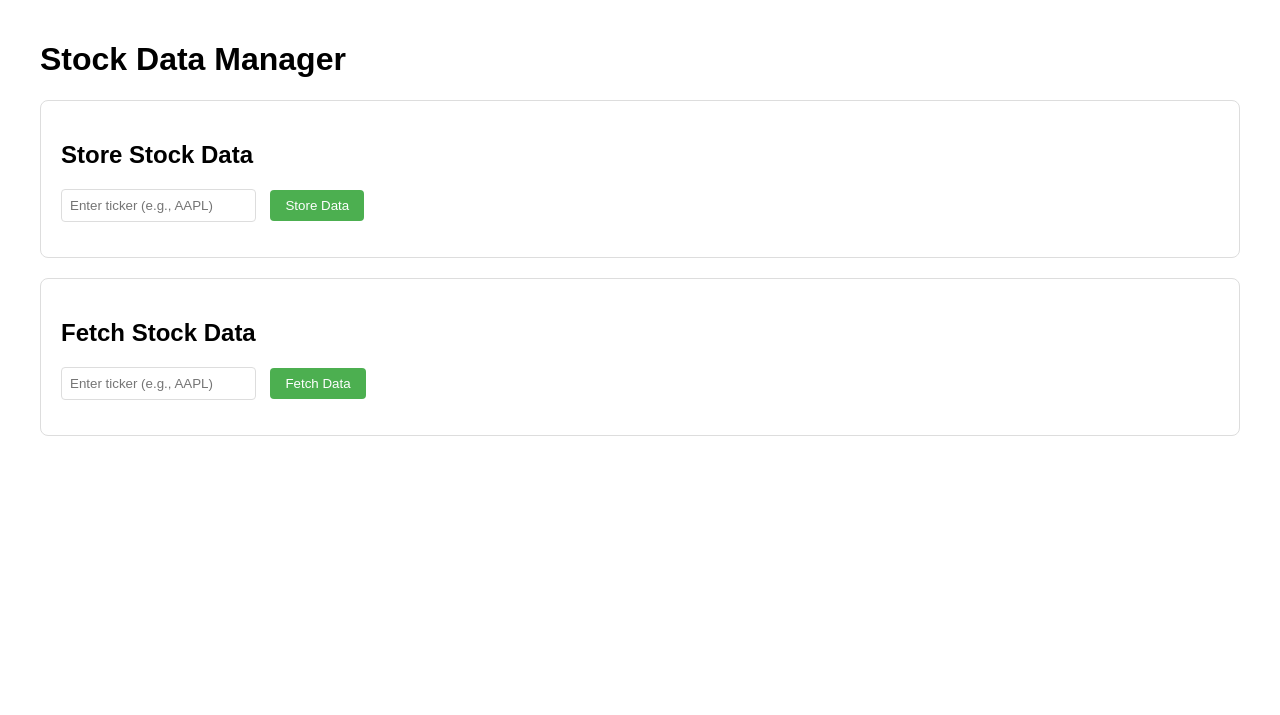
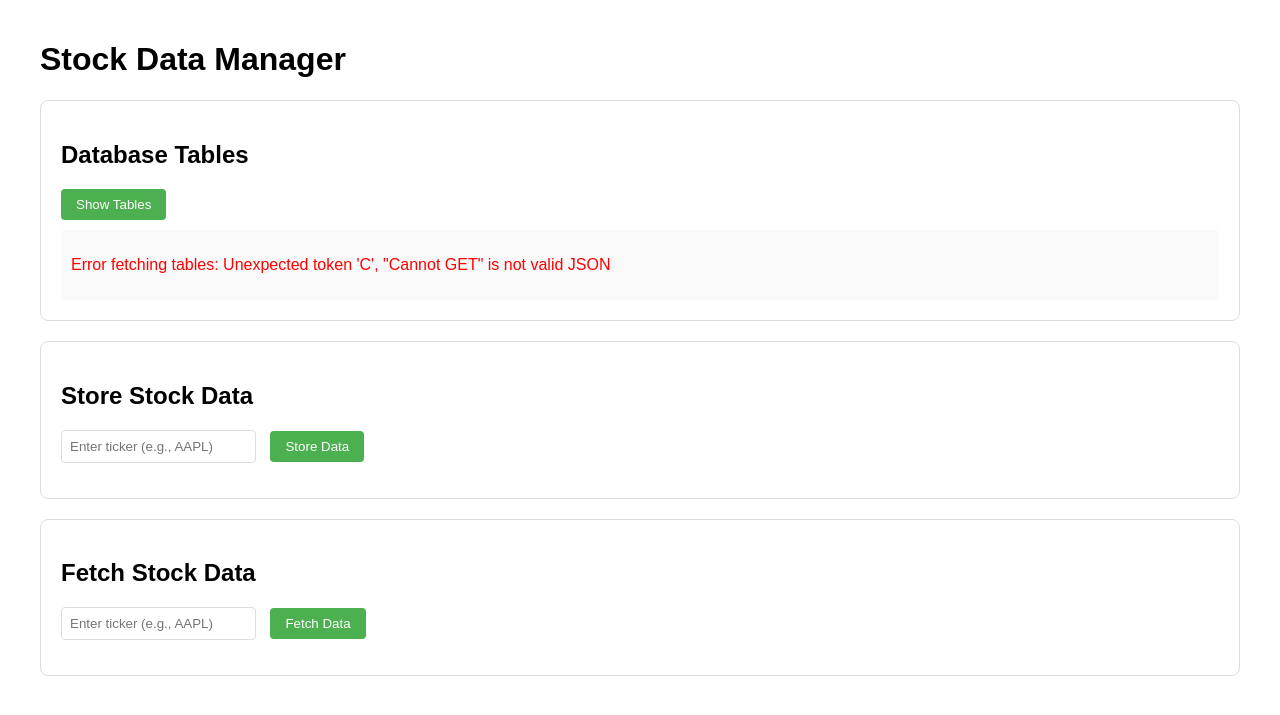
Before and after one commit to SDG223157/myapp, a Flask app: page /stocks in a window 1280 px wide. Shown: the top 715 px of the page. Run offline with Flask 3, Linux system fonts and the light colour scheme; parts of the project's set-up code (start-up, migrations or seed data) failed here and were passed over.

Commit message:
Your commit message here

```diff
--- a/app/templates/dataframes.html
+++ b/app/templates/dataframes.html
@@ -46,6 +46,7 @@
             border: none;
             border-radius: 4px;
             cursor: pointer;
+            margin-right: 10px;
         }
         button:hover {
             background-color: #45a049;
@@ -54,10 +55,29 @@
             color: red;
             margin-top: 10px;
         }
+        .table-list {
+            margin-top: 10px;
+            padding: 10px;
+            background-color: #f9f9f9;
+            border-radius: 4px;
+        }
+        .table-item {
+            margin: 5px 0;
+            padding: 5px;
+            background-color: #fff;
+            border: 1px solid #ddd;
+            border-radius: 4px;
+        }
     </style>
 </head>
 <body>
     <h1>Stock Data Manager</h1>
+
+    <div class="card">
+        <h2>Database Tables</h2>
+        <button onclick="showDatabaseTables()">Show Tables</button>
+        <div id="tablesList" class="table-list"></div>
+    </div>
 
     <div class="card">
         <h2>Store Stock Data</h2>
@@ -78,6 +98,32 @@
     </div>
 
     <script>
+        function showDatabaseTables() {
+            const tablesList = document.getElementById('tablesList');
+            tablesList.innerHTML = 'Loading tables...';
+
+            fetch('/api/db-check')
+                .then(response => response.json())
+                .then(data => {
+                    if (data.status === 'connected') {
+                        if (data.tables.length === 0) {
+                            tablesList.innerHTML = '<p>No tables found in database</p>';
+                        } else {
+                            let tableHtml = '<h3>Available Tables:</h3>';
+                            data.tables.forEach(table => {
+                                tableHtml += `<div class="table-item">${table}</div>`;
+                            });
+                            tablesList.innerHTML = tableHtml;
+                        }
+                    } else {
+                        tablesList.innerHTML = `<p style="color: red">Error: ${data.error}</p>`;
+                    }
+                })
+                .catch(error => {
+                    tablesList.innerHTML = `<p style="color: red">Error fetching tables: ${error.message}</p>`;
+                });
+        }
+
         function storeStockData() {
             const ticker = document.getElementById('storeTicker').value.toUpperCase();
             const storeMessage = document.getElementById('storeMessage');
@@ -96,6 +142,7 @@
                         storeMessage.innerHTML = `<p style="color: red">Error: ${data.error}</p>`;
                     } else {
                         storeMessage.innerHTML = `<p style="color: green">${data.message}</p>`;
+                        showDatabaseTables(); // Refresh tables list after storing
                     }
                 })
                 .catch(error => {
@@ -157,6 +204,9 @@
                     dataDisplay.innerHTML = `<p style="color: red">Error: ${error.message}</p>`;
                 });
         }
+
+        // Show tables when page loads
+        showDatabaseTables();
     </script>
 </body>
 </html>
```
